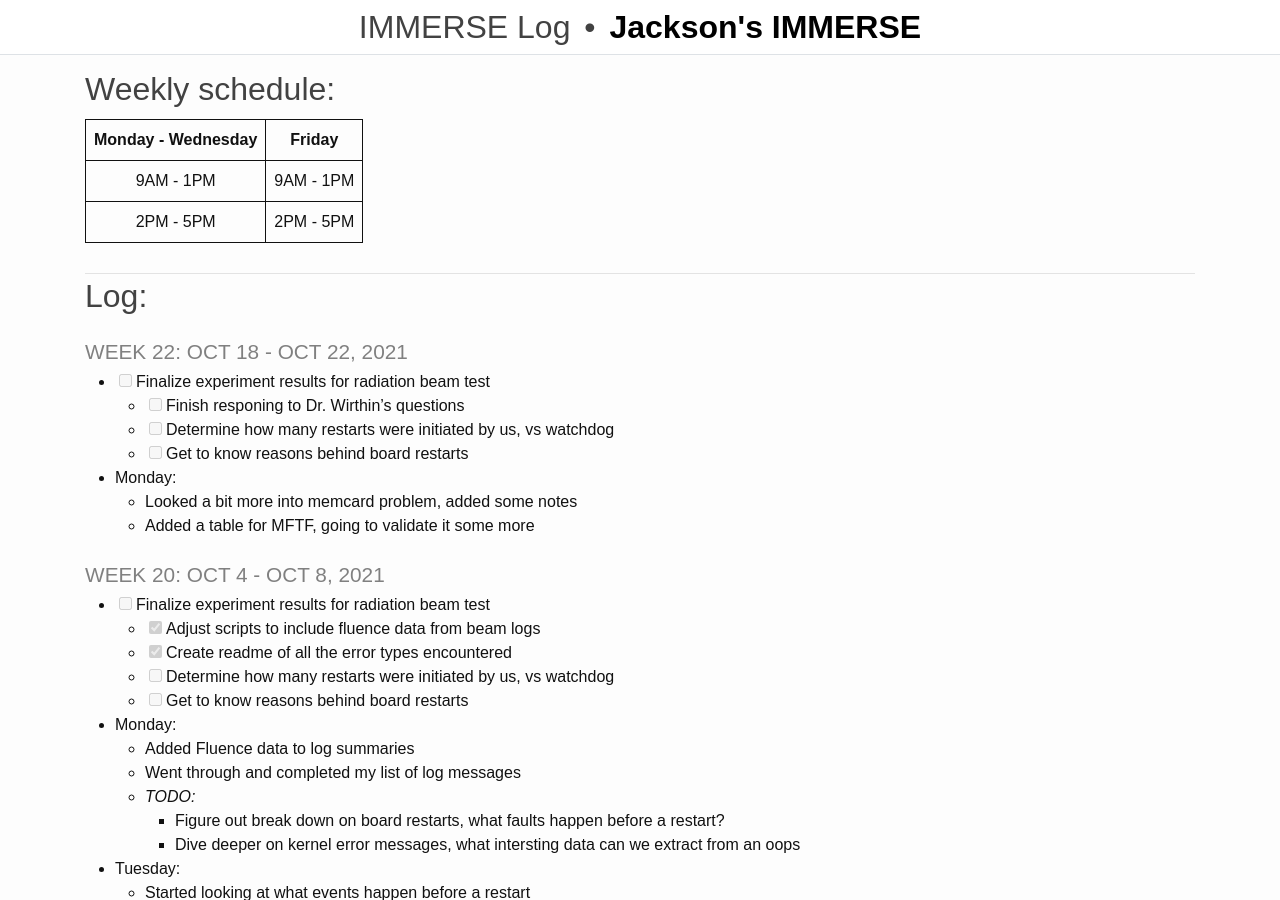
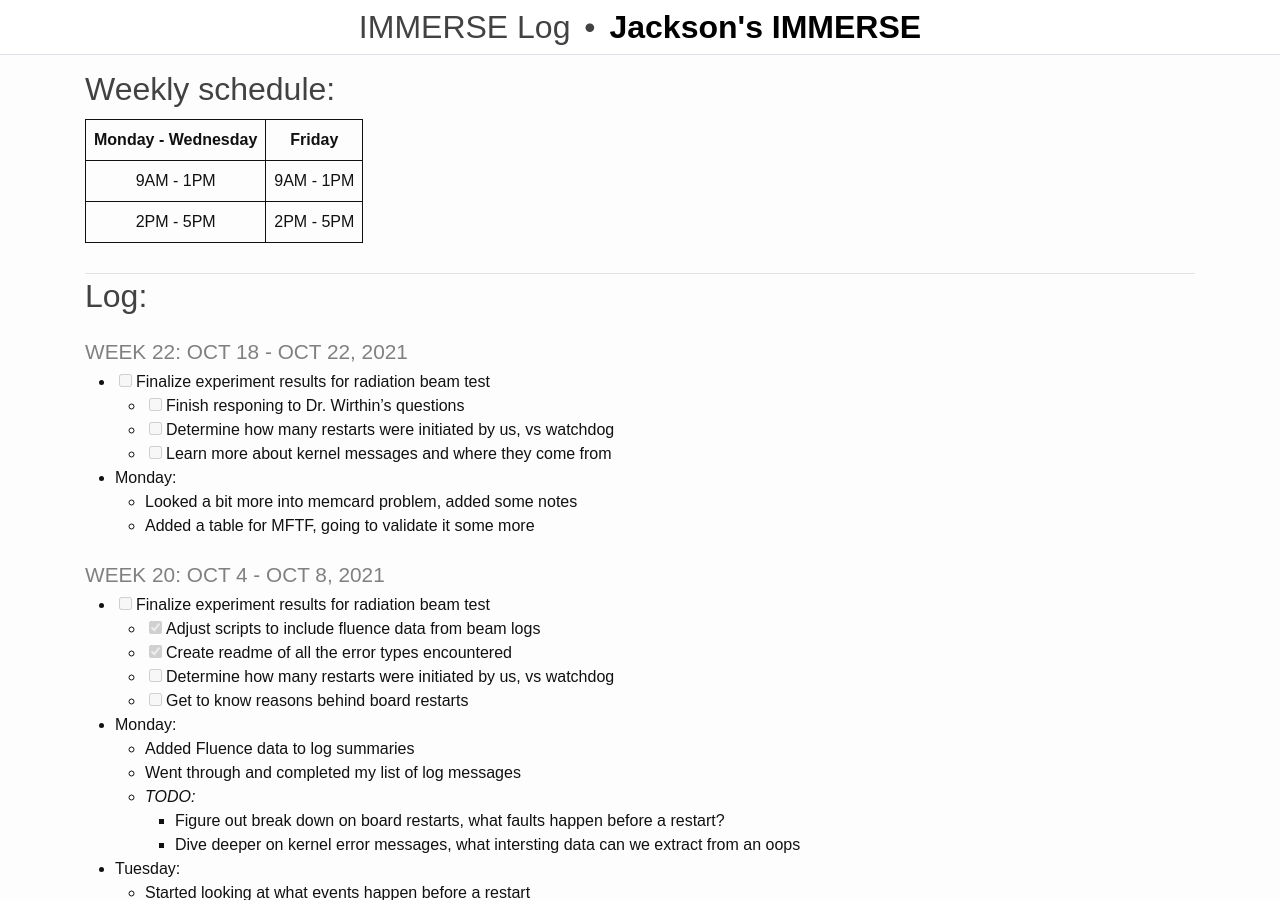
Before and after one commit to rjsmith1999/IMMERSE, a Jekyll site: the page built from _pages/log.md, in a window 1280 px wide and 900 px high. Built offline with Jekyll 4.4.1, drawn with Linux system fonts in a browser that asks for light colours.

Commit message:
Update Log

```diff
--- a/_pages/log.md
+++ b/_pages/log.md
@@ -18,7 +18,8 @@ title: IMMERSE Log
   - [ ] Finalize experiment results for radiation beam test
     - [ ] Finish responing to Dr. Wirthin's questions
     - [ ] Determine how many restarts were initiated by us, vs watchdog
-    - [ ] Get to know reasons behind board restarts
+    - [ ] Learn more about kernel messages and where they come from
+
 
 * **Monday**:
   - Looked a bit more into memcard problem, added some notes
```
